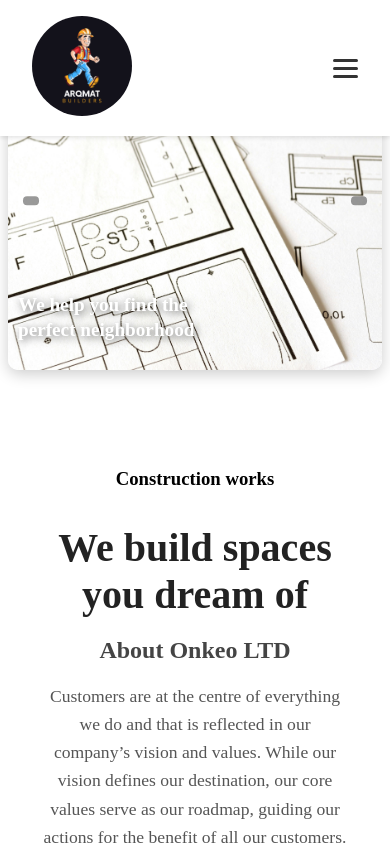
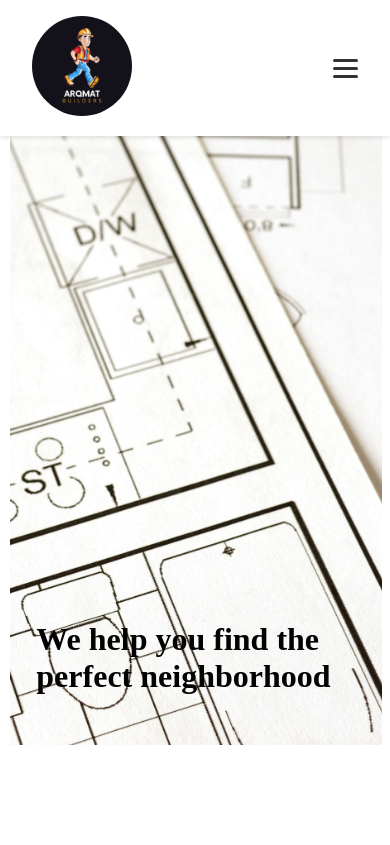
Before and after one commit to membae/onkeoWeb, a React (Vite) app in the folder onkeoWeb/: page / in a window 390 px wide. Shown: the top 845 px of the page. Built offline with nearby package versions, Linux system fonts and the light colour scheme.

Commit message:
image slider from right and left

```diff
--- a/onkeoWeb/src/components/Imageslider.css
+++ b/onkeoWeb/src/components/Imageslider.css
@@ -1,107 +1,45 @@
-/* ImageSlider.css */
-
 .slider {
   position: relative;
   width: 100%;
-  max-width: 100%;
-  height: 90vh; /* scale by screen height */
-  min-height: 250px; /* ensures mobile doesn't collapse too much */
-  margin: 2rem auto;
+  height:80vh;
   overflow: hidden;
-  border-radius: 10px;
-  box-shadow: 0 4px 15px rgba(0, 0, 0, 0.2);
+  margin-top: 70px
+}
+
+.slide-container {
+  position: relative;
+  width: 100%;
+  height: 100%;
 }
 
 .slide-image {
   width: 100%;
   height: 100%;
   object-fit: cover;
+  position: absolute;
 }
 
-.prev, .next {
-  position: absolute;
-  top: 50%;
-  transform: translateY(-50%);
-  background-color: rgba(0,0,0,0.4);
-  color: white;
-  border: none;
-  padding: 0.6rem 1rem;
-  font-size: 2rem;
-  cursor: pointer;
-  border-radius: 4px;
-  z-index: 1;
+/* Animations */
+.animate-image {
+  animation: slideInRight 1s ease forwards;
 }
 
-.prev { left: 15px; }
-.next { right: 15px; }
-
-.prev:hover,
-.next:hover {
-  background-color: rgba(0,0,0,0.6);
+.animate-text {
+  position: absolute;
+  bottom: 50px;
+  left: 30px;
+  font-size: 2rem;
+  font-weight: bold;
+  color: black;
+  animation: slideInLeft 1s ease forwards;
 }
 
-.caption {
-  position: absolute;
-  bottom: 15%;
-  left: 30px;
-  color: white;
-  font-size: 2.5rem;
-  font-weight: 600;
-  text-shadow: 2px 2px 8px rgba(0,0,0,0.6);
-  max-width: 80%;
-  line-height: 1.3;
+@keyframes slideInRight {
+  0% { transform: translateX(100%); opacity: 0; }
+  100% { transform: translateX(0); opacity: 1; }
 }
 
-/* ✅ Tablet screens */
-@media (max-width: 1024px) {
-  .slider {
-    height: 60vh;
-  }
-
-  .caption {
-    font-size: 2rem;
-    bottom: 12%;
-  }
-
-  .prev, .next {
-    font-size: 1.8rem;
-    padding: 0.5rem 0.8rem;
-  }
+@keyframes slideInLeft {
+  0% { transform: translateX(-100%); opacity: 0; }
+  100% { transform: translateX(0); opacity: 1; }
 }
-
-/* ✅ Mobile screens */
-@media (max-width: 768px) {
-  .slider {
-    height: 50vh;
-  }
-
-  .caption {
-    font-size: 1.5rem;
-    bottom: 10%;
-    left: 15px;
-    max-width: 90%;
-  }
-
-  .prev, .next {
-    font-size: 1.5rem;
-    padding: 0.4rem 0.6rem;
-  }
-}
-
-/* ✅ Small phones */
-@media (max-width: 480px) {
-  .slider {
-    height: 40vh;
-  }
-
-  .caption {
-    font-size: 1.2rem;
-    bottom: 8%;
-    left: 10px;
-  }
-
-  .prev, .next {
-    font-size: 1.2rem;
-    padding: 0.3rem 0.5rem;
-  }
-}
--- a/onkeoWeb/src/components/Imageslider.jsx
+++ b/onkeoWeb/src/components/Imageslider.jsx
@@ -1,7 +1,7 @@
 import React, { useEffect, useState } from 'react'
 import "./Imageslider.css"
 
-const images=[
+const images = [
   {
     image: '/homeslide1.jpg',
     text: <>Your journey to a new home <br /> starts here</>
@@ -12,11 +12,11 @@ const images=[
   },
   {
     image: '/homeslide3.jpg',
-        text:"Modern architecture and reliable agents"
+    text: "Modern architecture and reliable agents"
   },
   {
     image: '/homeslide4.jpg',
-        text:<>Spacious, elegant, <br/> affordable living</>
+    text: <>Spacious, elegant, <br/> affordable living</>
   },
   {
     image: '/homeslide5.jpg',
@@ -24,31 +24,29 @@ const images=[
   }
 ];
 
+function Imageslider() {
+  const [current, setCurrent] = useState(0);
+  const length = images.length;
 
+  useEffect(() => {
+    const timer = setTimeout(() => {
+      setCurrent((prev) => (prev + 1) % length);
+    }, 5000); // change every 5 seconds
+    return () => clearTimeout(timer);
+  }, [current, length]);
 
-function Imageslider() {
-    const[current,setCurrent]=useState(0);
-    const length=images.length;
-
-    useEffect(()=>{
-        const timer=setTimeout(()=>{
-            setCurrent((prev)=>(prev +1) % length);
-        }, 5000);
-        return ()=>clearTimeout(timer);
-    },[current, length]);
-    const goToNext=()=>{
-        setCurrent((current +1) % length);
-    };
-    const GoToPrev=()=>{
-        setCurrent((current-1 + length) % length);
-    };
   return (
-    <div className='slider'>
-        <img src={images[current].image} alt="Slide"className="slide-image"/>
-        <div className='caption'>{images[current].text}</div>
-        <button className='prev' onClick={GoToPrev}>  </button>
-        <button className='next' onClick={goToNext}>  </button>
-
+    <div className="slider">
+      <div key={current} className="slide-container">
+        <img
+          src={images[current].image}
+          alt="Slide"
+          className="slide-image animate-image"
+        />
+        <div className="caption animate-text">
+          {images[current].text}
+        </div>
+      </div>
     </div>
   )
 }
```
Lines whose indentation alone changed are shown as unchanged.
